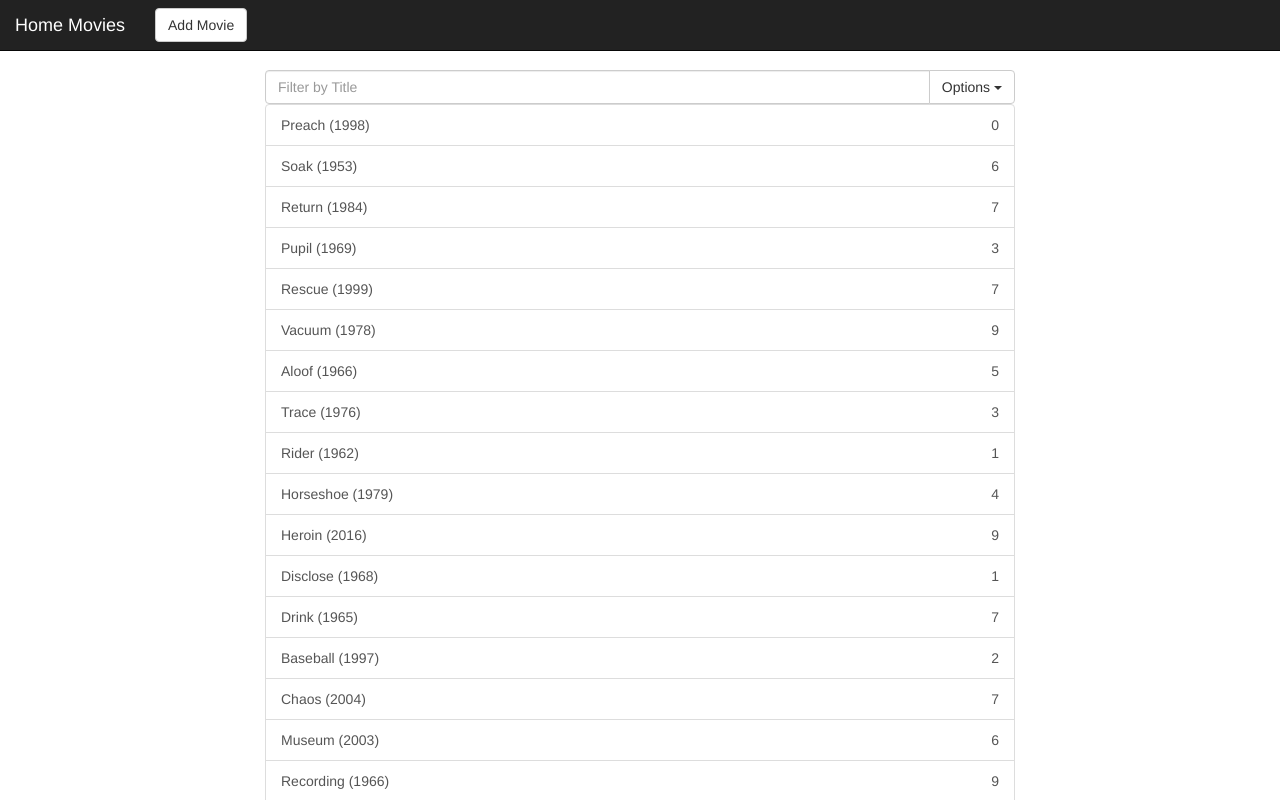
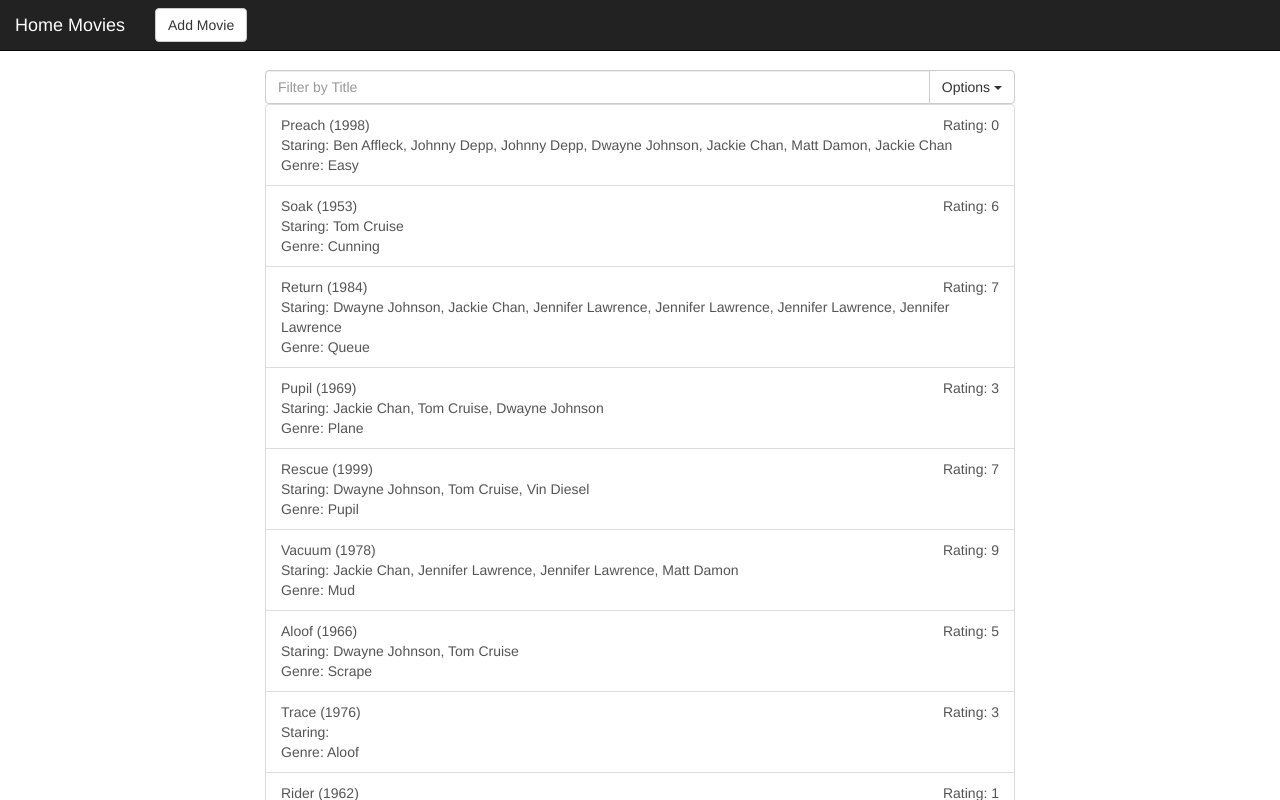
Before and after one commit to mixazizup/homeMovieCollection, a React app: page / in a window 1280 px wide. Shown: the top 800 px of the page. Built offline with nearby package versions, Linux system fonts and the light colour scheme; the HTML template or start-up script is replaced by a standard one.

Commit message:
update list item

```diff
--- a/src/components/Movie.js
+++ b/src/components/Movie.js
@@ -7,7 +7,9 @@ export default class Movie extends Component {
     return (
       <a href="#" className="list-group-item Movie">
         <div id="Movie-Title">{`${title} (${year})`}</div>
-        <div id="Movie-Rating">{rating}</div>
+        <div id="Movie-Rating">{`Rating: ${rating}`}</div>
+        <div id="Movie-Actors">{`Staring: ${actors.join(', ')}`}</div>
+        <div id="Movie-genre">{`Genre: ${genre}`}</div>
       </a>
     );
   }
```
